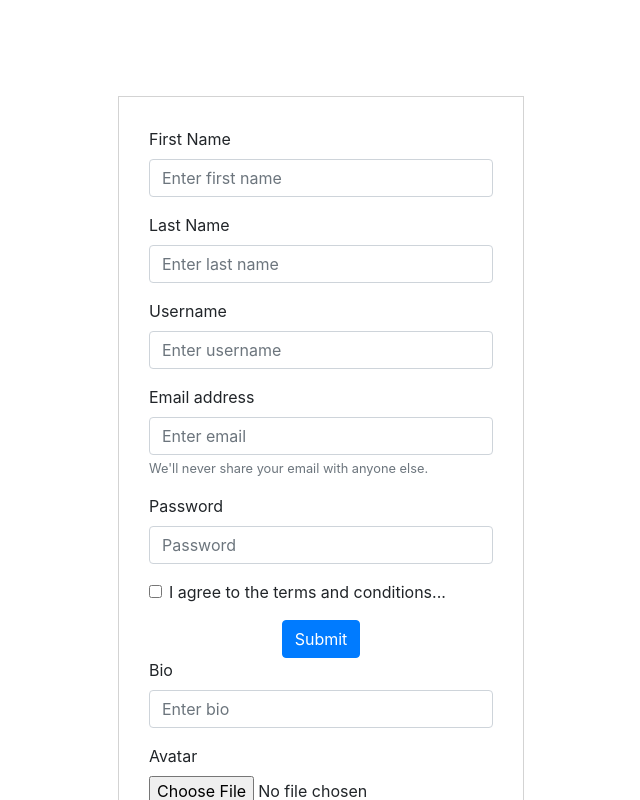
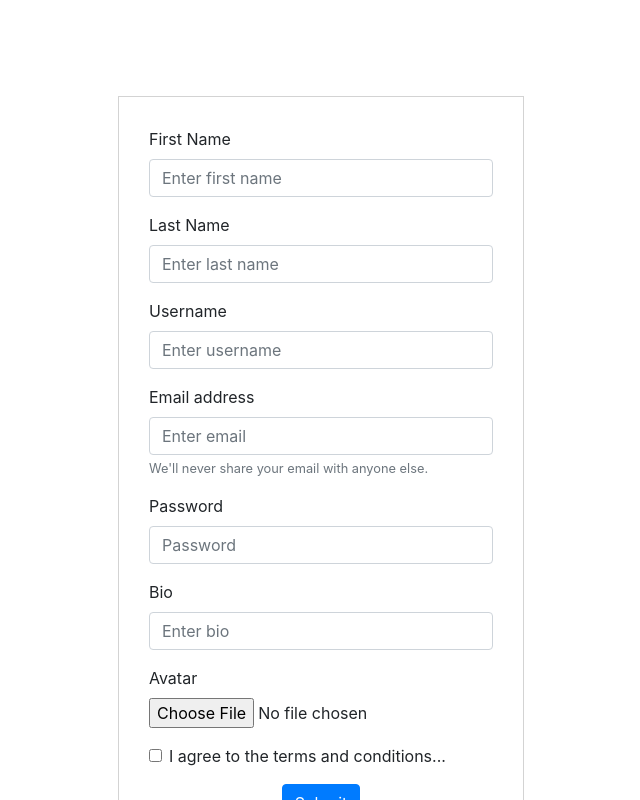
Before and after one commit to Alom310/Piktogram-FE, a React (Create React App) app: page / in a window 1280 px wide. Shown: the top 800 px of the page, without its empty margins (319-959 px from the left). Built offline with nearby package versions, Linux system fonts and the light colour scheme.

Commit message:
heroku change

```diff
--- a/src/components/SignUpForm.js
+++ b/src/components/SignUpForm.js
@@ -117,19 +117,6 @@ export default class SignUpForm extends Component {
 								onChange={this.handleInput}
 							/>
 						</Form.Group>
-						<Form.Group controlId='formBasicChecbox'>
-							<Form.Check
-								type='checkbox'
-								label='I agree to the terms and conditions...'
-							/>
-						</Form.Group>
-						<div className='text-center'>
-							<Button variant='primary' type='submit'>
-								Submit
-							</Button>
-						</div>
-
-
 
             <Form.Group controlId="">
               <Form.Label>Bio</Form.Label>
```
